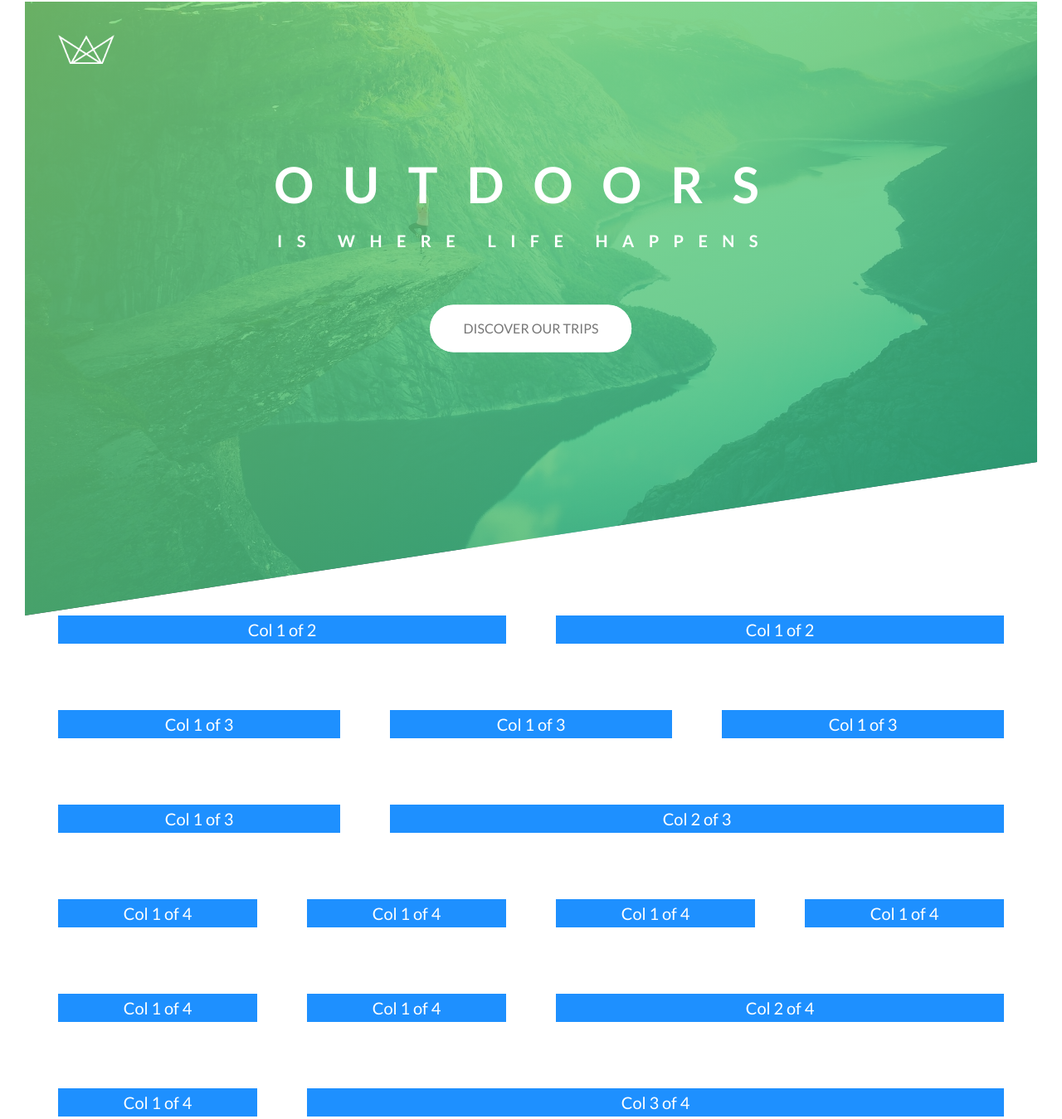
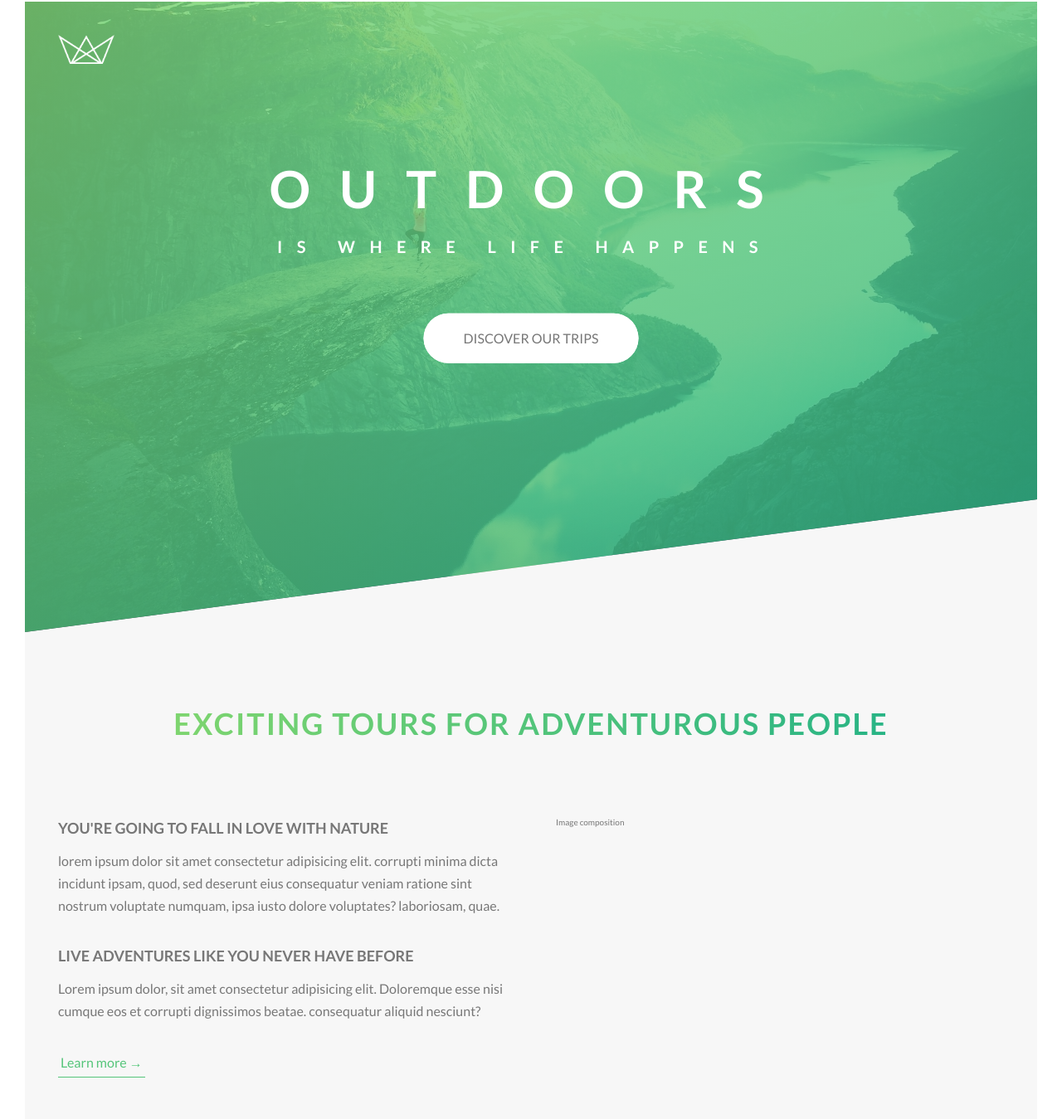
Before and after one commit to DarshanVaishya/natours, a website: page index.html in a window 1280 px wide. Shown: the part 28-1377 px from the top of the page at 83% size. Drawn offline with nearby package versions, Linux system fonts and the light colour scheme; files that its build step writes are made by us from their sources.

Commit message:
Style: Added text to about section

```diff
--- a/index.html
+++ b/index.html
@@ -33,7 +33,42 @@
 			</div>
 		</header>
 
-		<section class="grid-test">
+		<main>
+			<section class="section-about">
+				<div class="u-center-text">
+					<h2 class="heading-secondary u-margin-bottom-big">
+						Exciting tours for adventurous people
+					</h2>
+				</div>
+				<div class="row">
+					<div class="col-1-of-2">
+						<h3 class="heading-tertiary u-margin-bottom-vsmall">
+							you're going to fall in love with nature
+						</h3>
+						<p class="paragraph">
+							lorem ipsum dolor sit amet consectetur adipisicing elit. corrupti
+							minima dicta incidunt ipsam, quod, sed deserunt eius consequatur
+							veniam ratione sint nostrum voluptate numquam, ipsa iusto dolore
+							voluptates? laboriosam, quae.
+						</p>
+
+						<h3 class="heading-tertiary u-margin-bottom-vsmall">
+							Live adventures like you never have before
+						</h3>
+						<p class="paragraph">
+							Lorem ipsum dolor, sit amet consectetur adipisicing elit.
+							Doloremque esse nisi cumque eos et corrupti dignissimos beatae.
+							consequatur aliquid nesciunt?
+						</p>
+
+						<a href="#" class="btn-text">Learn more &rarr;</a>
+					</div>
+					<div class="col-1-of-2">Image composition</div>
+				</div>
+			</section>
+		</main>
+
+		<!-- <section class="grid-test">
 			<div class="row">
 				<div class="col-1-of-2">Col 1 of 2</div>
 				<div class="col-1-of-2">Col 1 of 2</div>
@@ -67,6 +102,6 @@
 				<div class="col-1-of-4">Col 1 of 4</div>
 				<div class="col-3-of-4">Col 3 of 4</div>
 			</div>
-		</section>
+		</section> -->
 	</body>
 </html>
--- a/sass/abstracts/_variables.scss
+++ b/sass/abstracts/_variables.scss
@@ -3,6 +3,7 @@ $color-primary: #55c57a;
 $color-primary-light: #7ed56f;
 $color-primary-dark: #28b485;
 
+$color-grey-light-1: #f7f7f7;
 $color-grey-dark: #777;
 $color-white: #fff;
 $color-black: #000;
@@ -11,3 +12,6 @@ $color-black: #000;
 $grid-width: 114rem;
 $gutter-vertical: 8rem;
 $gutter-horizontal: 6rem;
+
+// Fonts
+$default-font-size: 1.6rem;
--- a/sass/base/_typography.scss
+++ b/sass/base/_typography.scss
@@ -14,7 +14,7 @@ body {
 
 	&--main {
 		display: block;
-		font-size: 6rem;
+		font-size: 6.2rem;
 		letter-spacing: 3.5rem;
 
 		animation: moveInLeft 0.7s ease-out;
@@ -25,9 +25,47 @@ body {
 		font-size: 2rem;
 		font-weight: 700;
 		letter-spacing: 1.74rem;
-		margin-bottom: 6rem;
+		margin-bottom: 6.4rem;
 		margin-left: -1.5rem;
 
 		animation: moveInRight 0.7s ease-out;
 	}
 }
+
+.heading-secondary {
+	display: inline-block;
+	font-size: 3.6rem;
+	text-transform: uppercase;
+	font-weight: 700;
+	letter-spacing: 2px;
+
+	background-image: linear-gradient(
+		to right,
+		$color-primary-light,
+		$color-primary-dark
+	);
+	background-clip: text;
+	color: transparent;
+
+	transition: all 0.2s ease-in-out;
+
+	&:hover {
+		transform: skewY(-2deg) skewX(15deg) scale(1.1);
+		text-shadow: 0.5rem 1rem 20px rgba($color-black, 0.2);
+	}
+}
+
+.heading-tertiary {
+	font-size: 1.8rem;
+	font-weight: 700;
+	text-transform: uppercase;
+}
+
+.paragraph {
+	font-size: $default-font-size;
+	margin-bottom: 3.2rem;
+
+	&:last-child {
+		margin-bottom: 0;
+	}
+}
--- a/sass/base/_utilities.scss
+++ b/sass/base/_utilities.scss
@@ -0,0 +1,19 @@
+.u-center-text {
+	text-align: center;
+}
+
+.u-margin-bottom-big {
+	margin-bottom: 8rem;
+}
+
+.u-margin-bottom-medium {
+	margin-bottom: 4rem;
+}
+
+.u-margin-bottom-small {
+	margin-bottom: 2rem;
+}
+
+.u-margin-bottom-vsmall {
+	margin-bottom: 1rem;
+}
--- a/sass/components/_button.scss
+++ b/sass/components/_button.scss
@@ -6,9 +6,9 @@
 		position: relative;
 		text-transform: uppercase;
 		text-decoration: none;
-		padding: 1.5rem 4rem;
+		padding: 1.6rem 4.8rem;
 		display: inline-block;
-		font-size: 1.6rem;
+		font-size: $default-font-size;
 		border-radius: 100px;
 
 		transition: all 0.2s ease-out;
@@ -57,3 +57,29 @@
 		animation-fill-mode: backwards;
 	}
 }
+
+.btn-text {
+	transition: all 0.3s ease;
+
+	&:link,
+	&:visited {
+		display: inline-block;
+		font-size: $default-font-size;
+		color: $color-primary;
+		text-decoration: none;
+		border-bottom: 1px solid $color-primary;
+		padding: 3px;
+	}
+
+	&:hover {
+		background-color: $color-primary;
+		color: $color-white;
+		box-shadow: 0 1rem 2rem rgba($color-black, 0.2);
+		transform: translateY(-2px);
+	}
+
+	&:active {
+		box-shadow: 0 0.5rem 1rem rgba($color-black, 0.2);
+		transform: translateY(0);
+	}
+}
--- a/sass/layout/_grid.scss
+++ b/sass/layout/_grid.scss
@@ -5,17 +5,11 @@
 	margin: 0 auto;
 	margin-bottom: $gutter-vertical;
 
-	font-size: 2rem;
-	text-align: center;
-
 	&:last-child {
 		margin-bottom: 0;
 	}
 
 	[class^="col-"] {
-		background-color: dodgerblue;
-		color: $color-white;
-
 		float: left;
 		margin-right: $gutter-horizontal;
 
--- a/sass/layout/_header.scss
+++ b/sass/layout/_header.scss
@@ -1,7 +1,7 @@
 @use "../abstracts" as *;
 
 .header {
-	height: calc(100vh - 6rem);
+	height: 95vh;
 	background-image: linear-gradient(
 			to right bottom,
 			rgba($color-primary-light, 0.8),
@@ -12,7 +12,7 @@
 	background-position: top;
 	position: relative;
 
-	clip-path: polygon(0 0, 100% 0, 100% 75%, 0 100%);
+	clip-path: polygon(0 0, 100% 0, 100% 75vh, 0 100%);
 
 	&__logo-box {
 		position: absolute;
--- a/sass/pages/_home.scss
+++ b/sass/pages/_home.scss
@@ -0,0 +1,7 @@
+@use "../abstracts" as *;
+
+.section-about {
+	background-color: $color-grey-light-1;
+	padding: 24rem 0;
+	margin-top: -20vh;
+}
```
